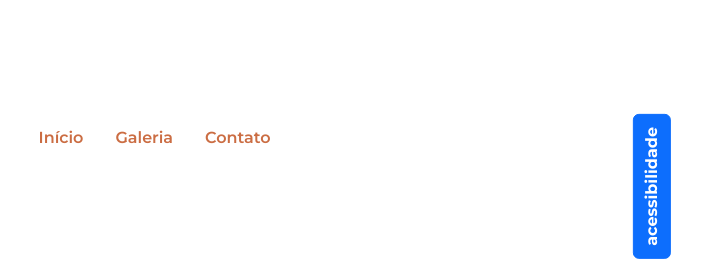
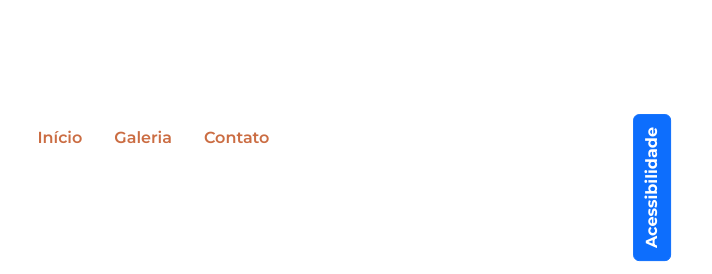
Before and after one commit to maria13bonita/1tri_Acessibilidade, a plain HTML site: page index.html in a window 1280 px wide. Shown: the top 274 px of the page, 546-1258 px from the left. Drawn offline with nearby package versions, Linux system fonts and the light colour scheme.

Commit message:
Update index.html

```diff
--- a/index.html
+++ b/index.html
@@ -22,8 +22,8 @@
                 <li class="nav-item"><a class="nav-link" href="#contato">Contato</a></li>
             </ul>
             <div id="Acessibilidade" class="Menu-Acessibilidade">
-                <button id="botao-acessibilidade" class="btn btn-primary fw-bold rotacao-botao" aria-expanded="false">acessibilidade</button>
-                <div id="opcoes-acessibilidade" class="opcoes-acessibilidade apresenta-lista">
+                <button id="botao-Acessibilidade" class="btn btn-primary fw-bold rotacao-botao" aria-expanded="false">Acessibilidade</button>
+                <div id="opcoes-Acessibilidade" class="opcoes-Acessibilidade apresenta-lista">
                     <button id="aumentar-fonte" class="btn btn-primary fw-bold" aria-label="Aumentar o tamanho da fonte">A+</button>
                     <button id="diminuir-fonte" class="btn btn-primary fw-bold" aria-label="diminuir o tamanho da fonte">A-</button>
                     <button id="alterna-contraste" class="btn btn-primary fw-bold" aria-label="Alterna o contraste de cores"> <i class="bi bi-shadows"></i></button>
```
